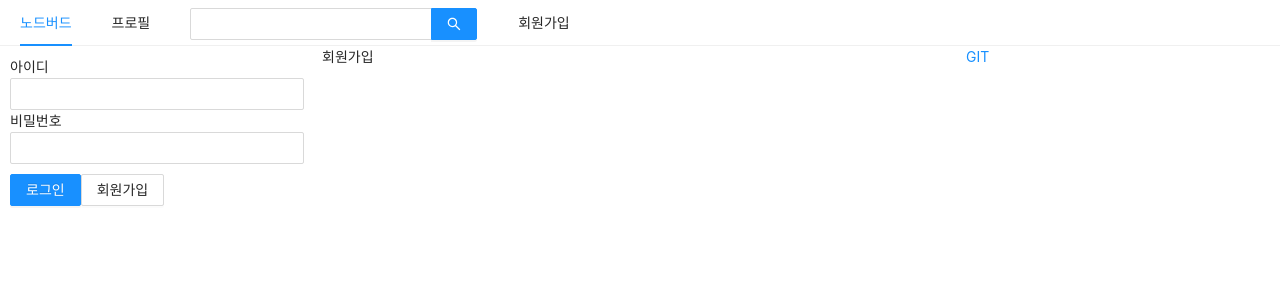
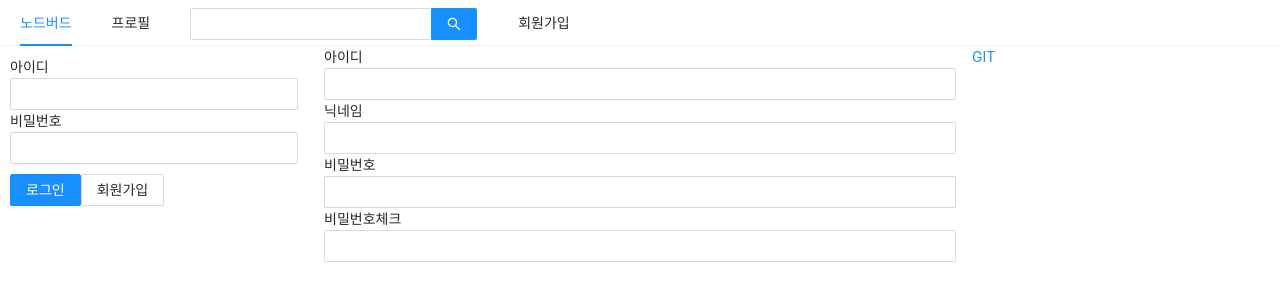
Before and after one commit to noah-personal-learning/react_nodebird, a Next.js app in the folder prepare/front/: page /signup in a window 1280 px wide. Shown: the top 300 px of the page. Built offline with nearby package versions, Linux system fonts and the light colour scheme.

Commit message:
회원가입 페이지 진행중

```diff
--- a/prepare/front/components/AppLayout.js
+++ b/prepare/front/components/AppLayout.js
@@ -32,7 +32,7 @@ const AppLayout = ({children}) => {
                 </Menu.Item>
             </Menu>
             {/* gutter : 여백 처리 컬럼 간의 사이의 합이 8px 만큼 padding 적용 */}
-            <Row gutter={8}>
+            <Row gutter={16}>
                 <Col xs={24} md={6}>
                     {isLoggedIn ? <UserProfile setIsLoggedIn={setIsLoggedIn} /> : <LoginForm setIsLoggedIn={setIsLoggedIn} />}
                 </Col>
--- a/prepare/front/pages/profile.js
+++ b/prepare/front/pages/profile.js
@@ -7,13 +7,12 @@ import FollowList from '../components/FollowList';
 
 const Profile = () => {
 
-    const followerList  = [{nickname : 'A'}, {nickname : 'B'}, {nickname : 'C'}];
-    const followingList = [{nickname : 'D'}, {nickname : 'E'}, {nickname : 'F'}];
+    const followerList  = [{nickName : 'Noah'}, {nickName : 'Noah'}, {nickName : 'Noah'}, {nickName : 'Noah'}, {nickName : 'Noah'}, {nickName : 'Noah'}, {nickName : 'Noah'}, {nickName : 'Noah'}, {nickName : 'Noah'}];
+    const followingList = [{nickName : 'Noah'}, {nickName : 'Noah'}, {nickName : 'Noah'}, {nickName : 'Noah'}, {nickName : 'Noah'}, {nickName : 'Noah'}, {nickName : 'Noah'}, {nickName : 'Noah'}, {nickName : 'Noah'}];
 
     return (
         <div>
             <Head>
-                <meta charSet='UTF-8'/>
                 <title>내 프로필 : NordBird</title>
             </Head>
             <AppLayout>
--- a/prepare/front/pages/signup.js
+++ b/prepare/front/pages/signup.js
@@ -1,18 +1,58 @@
-import React from 'react';
+import React, { useCallback, useState } from 'react';
 import AppLayout from '../components/AppLayout';
 import Head from 'next/head';
+import { Form, Input } from 'antd';
+import Password from 'antd/lib/input/Password';
 
 const SignUp = () => {
+
+    const [id, setId] = useState('');
+    const onChangeId = useCallback((e) => {
+        setId(e.target.value);
+    });
+
+    const [password, setPassword] = useState('');
+    const onChangePassword = useCallback((e) => {
+        setPassword(e.target.value);
+    });
+
+    const [passwordCheck, setPasswordCheck] = useState('');
+    const onChangePasswordCheck = useCallback((e) => {
+        setPasswordCheck(e.target.value);
+    });
+
+    const [nickName, setNickname] = useState('');
+    const onChangeNick = useCallback((e) => {
+        setNickname(e.target.value);
+    });
+
+    const onSubmit = useCallback((e) => {
+
+    }, []);
+
     return (
-        <div>
+        <AppLayout>
             <Head>
-                <meta charSet='UTF-8'/>
-                <title>회원가입 : NordBird</title>
+                <title>회원가입 | NordBird</title>
             </Head>
-            <AppLayout>
-                <div>회원가입</div>
-            </AppLayout>
-        </div>
+            <Form onFinish={onSubmit}>
+                <div>
+                    <label name="user-id">아이디</label>
+                    <br/>
+                    <Input name="user-id" value={id} required onChange={onChangeId} />
+                    <label name="user-nick">닉네임</label>
+                    <br/>
+                    <Input name="user-nick" value={nickName} required onChange={onChangeNick} />
+                    <label name="user-password">비밀번호</label>
+                    <br/>
+                    <Input name="user-password" type="password" value={password} required onChange={onChangePassword} />
+                    <label name="user-password-check">비밀번호체크</label>
+                    <br/>
+                    <Input name="user-password-check" type="password" value={passwordCheck} required onChange={onChangePasswordCheck} />
+                </div>
+            </Form>
+
+        </AppLayout>
     );
 }
 
```
Also changed, not shown: prepare/front/components/FollowList.js (+6 -5 lines).
